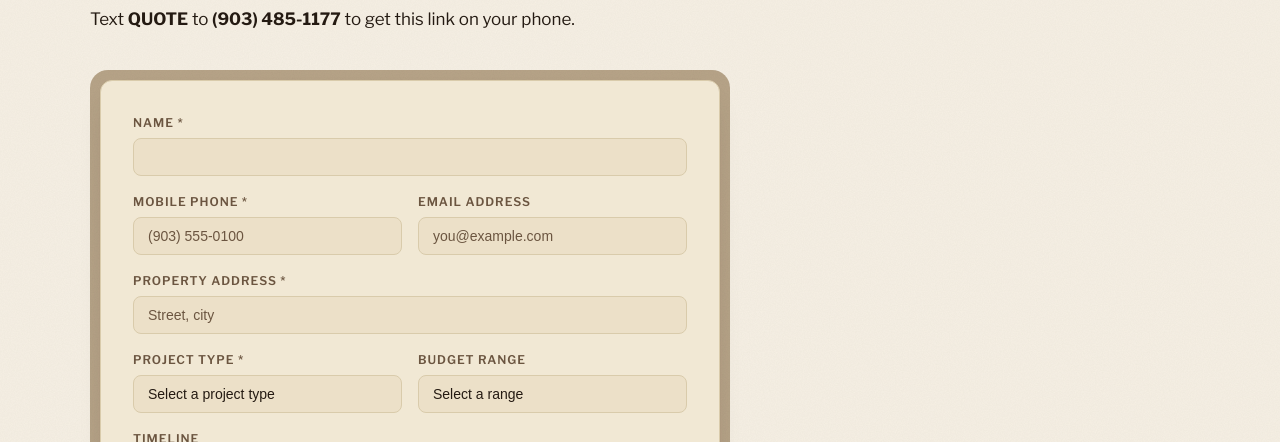
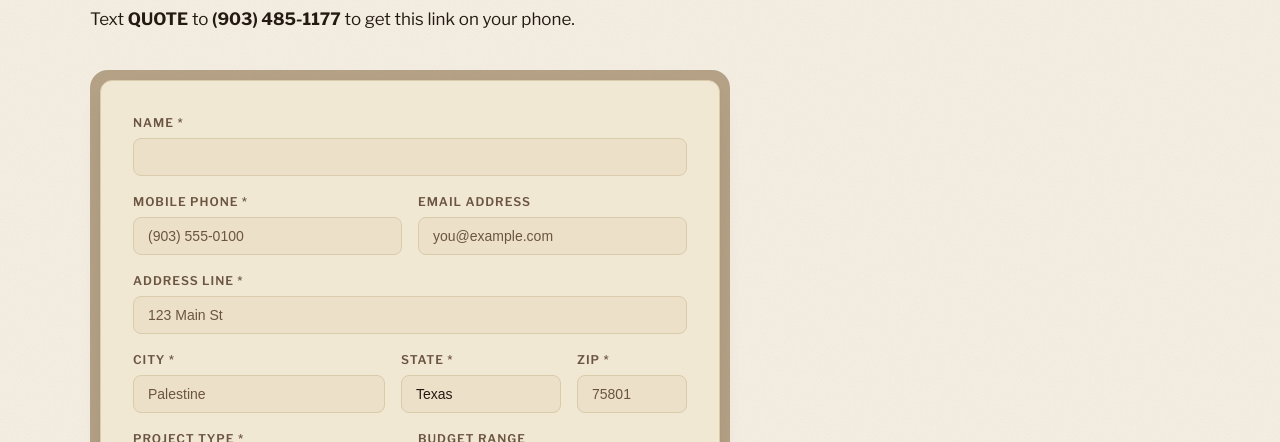
Before and after one commit to chadchason12/cewlegacy-website, a plain HTML site: page quote.html in a window 1280 px wide. Shown: the part 358-800 px from the top of the page. Drawn offline with nearby package versions, Linux system fonts and the light colour scheme.

Commit message:
Quote form: split address into line, city, state, and zip

```diff
--- a/quote.html
+++ b/quote.html
@@ -336,6 +336,11 @@
       box-shadow: 0 1px 2px rgba(36,26,18,0.04), 0 16px 32px -12px rgba(36,26,18,0.14);
     }
     .form-row-2 { display: grid; grid-template-columns: 1fr 1fr; gap: 16px; }
+    .form-row-citystate {
+      display: grid;
+      grid-template-columns: minmax(0, 1fr) 160px 110px;
+      gap: 16px;
+    }
     .form-group { display: flex; flex-direction: column; gap: 6px; margin-bottom: 16px; }
     .form-group label { font-size: 12px; font-weight: 600; color: var(--muted); text-transform: uppercase; letter-spacing: 0.08em; }
     .form-group input,
@@ -484,6 +489,8 @@
       .notify-grid { grid-template-columns: 1fr; gap: 40px; }
       .contact-grid { grid-template-columns: 1fr; gap: 40px; }
       .form-row-2 { grid-template-columns: 1fr; }
+      .form-row-citystate { grid-template-columns: 1fr 110px; }
+      .form-row-citystate .form-city { grid-column: 1 / -1; }
       .nav-inner { flex-wrap: wrap; height: auto; padding-block: 13px; }
       .nav-toggle { display: flex; }
       .nav-links {
@@ -566,8 +573,75 @@
             </div>
 
             <div class="form-group">
-              <label for="property_address">Property Address *</label>
-              <input type="text" id="property_address" name="property_address" autocomplete="street-address" placeholder="Street, city" required />
+              <label for="address_line">Address line *</label>
+              <input type="text" id="address_line" name="address_line" autocomplete="address-line1" placeholder="123 Main St" required />
+            </div>
+
+            <div class="form-row-citystate">
+              <div class="form-group form-city">
+                <label for="city">City *</label>
+                <input type="text" id="city" name="city" autocomplete="address-level2" placeholder="Palestine" required />
+              </div>
+              <div class="form-group form-state">
+                <label for="state">State *</label>
+                <select id="state" name="state" autocomplete="address-level1" required>
+                  <option value="AL">Alabama</option>
+                  <option value="AK">Alaska</option>
+                  <option value="AZ">Arizona</option>
+                  <option value="AR">Arkansas</option>
+                  <option value="CA">California</option>
+                  <option value="CO">Colorado</option>
+                  <option value="CT">Connecticut</option>
+                  <option value="DE">Delaware</option>
+                  <option value="DC">District of Columbia</option>
+                  <option value="FL">Florida</option>
+                  <option value="GA">Georgia</option>
+                  <option value="HI">Hawaii</option>
+                  <option value="ID">Idaho</option>
+                  <option value="IL">Illinois</option>
+                  <option value="IN">Indiana</option>
+                  <option value="IA">Iowa</option>
+                  <option value="KS">Kansas</option>
+                  <option value="KY">Kentucky</option>
+                  <option value="LA">Louisiana</option>
+                  <option value="ME">Maine</option>
+                  <option value="MD">Maryland</option>
+                  <option value="MA">Massachusetts</option>
+                  <option value="MI">Michigan</option>
+                  <option value="MN">Minnesota</option>
+                  <option value="MS">Mississippi</option>
+                  <option value="MO">Missouri</option>
+                  <option value="MT">Montana</option>
+                  <option value="NE">Nebraska</option>
+                  <option value="NV">Nevada</option>
+                  <option value="NH">New Hampshire</option>
+                  <option value="NJ">New Jersey</option>
+                  <option value="NM">New Mexico</option>
+                  <option value="NY">New York</option>
+                  <option value="NC">North Carolina</option>
+                  <option value="ND">North Dakota</option>
+                  <option value="OH">Ohio</option>
+                  <option value="OK">Oklahoma</option>
+                  <option value="OR">Oregon</option>
+                  <option value="PA">Pennsylvania</option>
+                  <option value="RI">Rhode Island</option>
+                  <option value="SC">South Carolina</option>
+                  <option value="SD">South Dakota</option>
+                  <option value="TN">Tennessee</option>
+                  <option value="TX" selected>Texas</option>
+                  <option value="UT">Utah</option>
+                  <option value="VT">Vermont</option>
+                  <option value="VA">Virginia</option>
+                  <option value="WA">Washington</option>
+                  <option value="WV">West Virginia</option>
+                  <option value="WI">Wisconsin</option>
+                  <option value="WY">Wyoming</option>
+                </select>
+              </div>
+              <div class="form-group form-zip">
+                <label for="zip">Zip *</label>
+                <input type="text" id="zip" name="zip" autocomplete="postal-code" inputmode="numeric" pattern="[0-9]{5}" maxlength="5" placeholder="75801" title="5-digit ZIP code" required />
+              </div>
             </div>
 
             <div class="form-row-2">
@@ -692,7 +766,18 @@
           params.set("name", val("name"));
           params.set("phone", val("phone"));
           params.set("email", val("email"));
-          params.set("property_address", val("property_address"));
+          const addressLine = val("address_line");
+          const city = val("city");
+          const state = val("state");
+          const zip = val("zip");
+          const cityStateZip = [city, [state, zip].filter(Boolean).join(" ")].filter(Boolean).join(", ");
+          const address = [addressLine, cityStateZip].filter(Boolean).join(", ");
+          params.set("address_line", addressLine);
+          params.set("city", city);
+          params.set("state", state);
+          params.set("zip", zip);
+          params.set("address", address);
+          params.set("property_address", address);
           params.set("project_type", val("project_type"));
           params.set("budget_range", val("budget_range"));
           params.set("timeline", val("timeline"));
```
Also changed, not shown: 1 other file.
